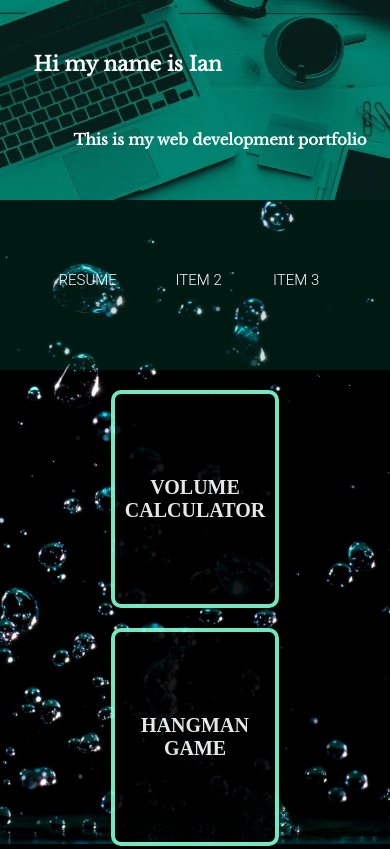
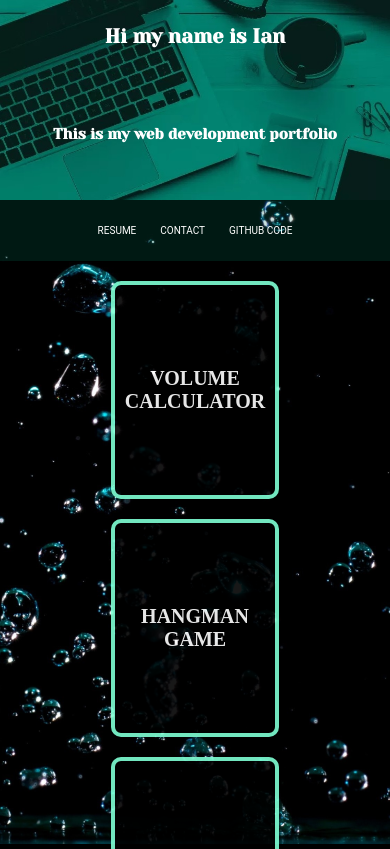
Before and after one commit to ianBayne81/Portfolio, a website built with webpack: page public/index.html in a window 390 px wide. Shown: the top 849 px of the page. Built offline with nearby package versions, Linux system fonts and the light colour scheme.

Commit message:
updates
header fonts, nav bar operation

```diff
--- a/public/index.html
+++ b/public/index.html
@@ -7,7 +7,7 @@
     <title>Portfolio Website</title>
     <meta name="viewport" content="width=device-width, height=device-height, initial-scale=1.0">
     <link href="https://fonts.googleapis.com/css?family=Vollkorn" rel="stylesheet">
-    <link href="https://fonts.googleapis.com/css?family=Libre+Baskerville" rel="stylesheet">
+    <link href="https://fonts.googleapis.com/css?family=Yeseva+One" rel="stylesheet">
     <link href="https://fonts.googleapis.com/css?family=Cookie" rel="stylesheet">
     <link href="styles.css" rel="stylesheet">
 
@@ -18,21 +18,17 @@
     <div id="header-container">
         <div id="header">
             <h2 id="heading-one">Hi my name is Ian</h2>
-                <br>
-                <br>
-                <br>
+
             <h2 id="heading-two">This is my web development portfolio</h2>
         </div>
     </div>
 
     <div id="menu-bar">
-        <div id="row">
-            <ul id="nav-items">
-                <li><a href="" id="resume"> RESUME </a></li>
-                <li><a href="" id="item2">ITEM 2</a></li>
-                <li><a href="" id="item3">ITEM 3</a></li>
-            </ul>
-        </div>
+        <ul id="nav-items">
+            <li><a href="" id="resume"> RESUME </a></li>
+            <li><a href="#gmail-logo" id="contact">CONTACT</a></li>
+            <li><a href="#github-logo" id="view-code">GITHUB CODE</a></li>
+        </ul>
     </div>
 
     <div id="project-container-box">
@@ -66,15 +62,9 @@
 
     <div id="footer">
         <ul id="footer-row">
-            <li id="gmail-container">
-                <a href="mailto:ian.bayne81series@gmail.com" id="gmail-logo"></a>
-            </li>
-            <li id="github-container">
-                <a href="https://github.com/ianBayne81" id="github-logo"></a>
-            </li>
-            <li id="linkedin-container">
-                <a href="https://linkedin.com/in/ian-bayne-4281b959" id="linkedin-logo"></a>
-            </li>
+            <li id="gmail-container"><a href="mailto:ian.bayne81series@gmail.com" id="gmail-logo"></a></li>
+            <li id="github-container"><a href="https://github.com/ianBayne81" id="github-logo"></a></li>
+            <li id="linkedin-container"><a href="https://linkedin.com/in/ian-bayne-4281b959" id="linkedin-logo"></a></li>
         </ul>
         <ul id="footer-text-row">
             <li id="gmail-text">MAIL</li>
--- a/public/styles.css
+++ b/public/styles.css
@@ -22,83 +22,70 @@ body {
     background-position: center;
     background-size: 100% 100%;
     display: flex;
+    flex-direction: column;
     justify-content: center;
-    align-items: center;
     height: 350px;
     width: 100%;
 }
 
 /* also has properties set for phone device display far below*/
 #heading-one {
-    margin-left: 10px;
-    font-family: 'Libre Baskerville', serif;
+    align-items: center;
+    text-align: left;
+    margin-left: 100px;
+    font-family: 'Yeseva One', cursive;
     font-size: 30px;
     color:white;
-
+    height: 100px;
 }
 
 #heading-two {
-    margin-left: 50px;
-    font-family: 'Libre Baskerville', serif;
+    height: 50px;
+    align-items: center;
+    text-align: right;
+    margin-right: 200px;
+    text-align: end;
+    font-family: 'Yeseva One', cursive;
     font-size: 20px;
     color:white;
 }
 
 #menu-bar {
     background: rgba(1, 126, 95, 0.2);
-    height: 170px;
-    width: 100%;
+    height: auto;
+    width: auto;
+    padding: 15px;
+
 }
 
-#row {
-    position: relative;
-    list-style: none;
+#menu-bar ul {
+    justify-content: center;
     text-align: center;
-    top: 15%;
-    height: 90px;
-    width: 100%;
-    margin: auto;
 }
 
-#row li {
-   display: inline-block;
-}
-
-#nav-items li {
+#menu-bar ul li {
     display: inline-block;
 }
 
-/* has phone display properties far below*/
-#nav-items li a {
-    position: absolute;
+/*menu-bar up li a also has properties for phone device display far below */
+#menu-bar ul li a {
+    display: block;
+    cursor: pointer;
+    margin: 10px;
     color: white;
     text-decoration: none;
-    padding: 2px 2px;
+    padding-top: 10px;
+    padding-bottom: 10px;
+    padding-left: 20px;
+    padding-right: 20px;
     font-family: "Roboto", sans-serif;
     font-size: 20px;
-    top: 50%
 }
 
-/*has phone device display properties far below*/
-#nav-items li a:hover {
+#menu-bar ul li a:hover {
+    color: aqua;
+    transform: scale(1.2);
     text-decoration: underline;
-    font-size: 25px;
-}
-
-/*also has properties set within phone device display far below*/
-#resume {
-    left: 20%;
-    bottom: 50%;
-}
-
-#item2 {
-    left: 40%;
-    bottom: 50%;
-}
-
-#item3 {
-    left: 60%;
-    bottom: 50%;
 }
 
 #projectOne {
@@ -229,7 +216,7 @@ video {
     cursor: pointer;
     background: transparent;
     color: aquamarine;
-    border: 2px solid aquamarine;
+    border: 2px solid aqua;
     border-radius: 10px;
     height: auto;
     width: auto;
@@ -428,36 +415,26 @@ span {
     }
 
     #heading-one {
+        text-align: center;
+        margin-left: 10px;
+        margin-right: 10px;
         font-size: 20px;
     }
 
     #heading-two {
+        text-align: center;
+        margin-right: 10px;
+        margin-left: 10px;
         font-size: 15px;
     }
 
-    #nav-items li a {
-        padding: 0;
-        font-size: 15px;
-        font-weight: 300;
-    }
-
-    #nav-items li a:hover {
-        font-size: 17px;
-    }
-
-    #resume {
-        left: 15%;
-        bottom: 50%;
-    }
-
-    #item2 {
-        left: 45%;
-        bottom: 50%;
-    }
-
-    #item3 {
-        left: 70%;
-        bottom: 50%;
+    #menu-bar ul li a {
+        font-size: 10px;
+        margin: 0;
+        padding-top: 10px;
+        padding-bottom: 10px;
+        padding-left: 10px;
+        padding-right: 10px;
     }
 
     .button {
```
